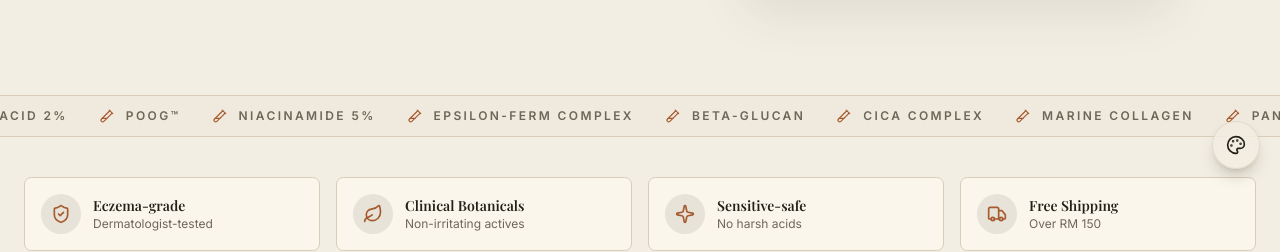
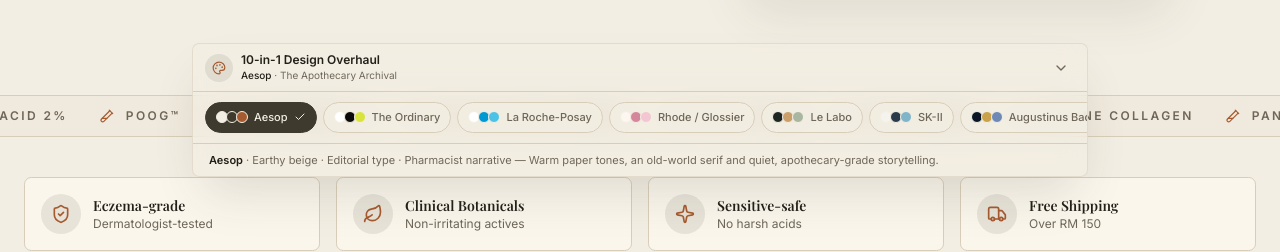
Before and after one commit to heat-a11y/skinpiens, a Next.js app: page / in a window 1280 px wide. Shown: the part 611-863 px from the top of the page. Built offline with nearby package versions, Linux system fonts and the light colour scheme; a web font is replaced by a local one.

Commit message:
feat: replace floating theme button with always-visible 10-theme dock
The 10-in-1 design overhaul switcher is now a persistent bottom dock that
lists all ten aesthetic architectures (swatch + name) and shows the active
theme's description. No more hidden palette button.

```diff
--- a/components/themes/theme-switcher.tsx
+++ b/components/themes/theme-switcher.tsx
@@ -2,106 +2,103 @@
 
 import { useState } from "react";
 import { AnimatePresence, motion } from "framer-motion";
-import { Check, Palette, X } from "lucide-react";
+import { Check, ChevronDown, Palette } from "lucide-react";
 import { THEMES } from "@/lib/themes";
 import { useTheme } from "@/components/providers/theme-provider";
 import { cn } from "@/lib/utils";
 
+/**
+ * Always-visible design overhaul dock. Lists all 10 aesthetic
+ * architectures; clicking one restyles the entire storefront via the
+ * data-theme attribute — no page reload.
+ */
 export function ThemeSwitcher() {
-  const { theme, setTheme } = useTheme();
-  const [open, setOpen] = useState(false);
+  const { theme, themeDef, setTheme } = useTheme();
+  const [open, setOpen] = useState(true);
 
   return (
-    <>
-      <motion.button
-        initial={{ opacity: 0, scale: 0.8 }}
-        animate={{ opacity: 1, scale: 1 }}
-        transition={{ delay: 1 }}
+    <div className="pointer-events-none fixed inset-x-0 bottom-0 z-[45] flex justify-center px-3 pb-3">
+      <div className="pointer-events-auto glass w-full max-w-4xl rounded-2xl shadow-2xl shadow-primary/15">
+        {/* Header row */}
+        <div className="flex items-center gap-2 border-b border-border px-3 py-2">
+          <span className="flex h-7 w-7 items-center justify-center rounded-full bg-primary/10 text-theme-accent">
+            <Palette className="h-3.5 w-3.5" />
+          </span>
+          <div className="min-w-0">
+            <p className="truncate text-xs font-semibold">
+              10-in-1 Design Overhaul
+            </p>
+            <p className="truncate text-[10px] text-muted-foreground">
+              <span className="font-medium text-foreground">{themeDef.name}</span>
+              {" · "}
+              {themeDef.brand}
+            </p>
+          </div>
+          <button
             onClick={() => setOpen((o) => !o)}
-        aria-label="Switch storefront theme"
             aria-expanded={open}
-        className="glass fixed bottom-5 right-5 z-[60] flex h-12 w-12 items-center justify-center rounded-full shadow-lg shadow-primary/20"
+            aria-label={open ? "Hide theme list" : "Show theme list"}
+            className="ml-auto flex h-7 w-7 items-center justify-center rounded-full text-muted-foreground transition-colors hover:bg-muted hover:text-foreground"
           >
-        <AnimatePresence mode="wait" initial={false}>
-          {open ? (
-            <motion.span
-              key="x"
-              initial={{ rotate: -90, opacity: 0 }}
-              animate={{ rotate: 0, opacity: 1 }}
-              exit={{ rotate: 90, opacity: 0 }}
-              transition={{ duration: 0.15 }}
-            >
-              <X className="h-5 w-5" />
-            </motion.span>
-          ) : (
-            <motion.span
-              key="p"
-              initial={{ rotate: 90, opacity: 0 }}
-              animate={{ rotate: 0, opacity: 1 }}
-              exit={{ rotate: -90, opacity: 0 }}
-              transition={{ duration: 0.15 }}
-            >
-              <Palette className="h-5 w-5" />
-            </motion.span>
-          )}
-        </AnimatePresence>
-      </motion.button>
+            <ChevronDown
+              className={cn("h-4 w-4 transition-transform", !open && "rotate-180")}
+            />
+          </button>
+        </div>
 
-      <AnimatePresence>
+        <AnimatePresence initial={false}>
           {open && (
             <motion.div
-            initial={{ opacity: 0, y: 16, scale: 0.96 }}
-            animate={{ opacity: 1, y: 0, scale: 1 }}
-            exit={{ opacity: 0, y: 16, scale: 0.96 }}
-            transition={{ duration: 0.25, ease: "easeOut" }}
-            className="glass fixed bottom-20 right-5 z-[60] w-[min(92vw,340px)] overflow-hidden rounded-2xl shadow-2xl"
+              initial={{ height: 0, opacity: 0 }}
+              animate={{ height: "auto", opacity: 1 }}
+              exit={{ height: 0, opacity: 0 }}
+              transition={{ duration: 0.25, ease: "easeInOut" }}
+              className="overflow-hidden"
             >
-            <div className="border-b border-border px-4 py-3">
-              <p className="font-heading text-sm font-bold">10-in-1 Design Overhaul</p>
-              <p className="text-xs text-muted-foreground">
-                Preview Skinpiens under 10 aesthetic architectures.
-              </p>
-            </div>
-            <div className="max-h-[60vh] overflow-y-auto p-2">
+              {/* Theme chips */}
+              <div className="no-scrollbar flex gap-1.5 overflow-x-auto px-3 py-2.5">
                 {THEMES.map((t) => {
                   const active = t.id === theme;
                   return (
                     <button
                       key={t.id}
                       onClick={() => setTheme(t.id)}
+                      title={`${t.brand} — ${t.tagline}`}
                       className={cn(
-                      "flex w-full items-center gap-3 rounded-xl px-3 py-2.5 text-left transition-colors",
-                      active ? "bg-primary/10" : "hover:bg-muted",
+                        "flex shrink-0 items-center gap-1.5 rounded-full border px-2.5 py-1.5 text-[11px] font-medium transition-colors",
+                        active
+                          ? "border-primary bg-primary text-primary-foreground"
+                          : "border-border bg-background/70 text-muted-foreground hover:bg-muted hover:text-foreground",
                       )}
                     >
-                    <span className="flex shrink-0 -space-x-1">
-                      {t.swatches.map((s) => (
+                      <span className="flex -space-x-0.5">
+                        {t.swatches.slice(0, 3).map((s) => (
                           <span
                             key={s}
-                          className="h-5 w-5 rounded-full border border-border"
+                            className="h-3 w-3 rounded-full border border-background"
                             style={{ background: s }}
                           />
                         ))}
                       </span>
-                    <span className="min-w-0 flex-1">
-                      <span className="flex items-center gap-1.5">
-                        <span className="truncate text-sm font-semibold">{t.name}</span>
-                        <span className="truncate text-[11px] text-muted-foreground">
-                          {t.brand}
-                        </span>
-                      </span>
-                      <span className="block truncate text-xs text-muted-foreground">
-                        {t.tagline}
-                      </span>
-                    </span>
-                    {active && <Check className="h-4 w-4 shrink-0 text-primary" />}
+                      {t.name}
+                      {active && <Check className="h-3 w-3" />}
                     </button>
                   );
                 })}
               </div>
+
+              {/* Active theme description */}
+              <p className="border-t border-border px-4 py-2 text-[11px] text-muted-foreground">
+                <span className="font-semibold text-foreground">{themeDef.name}</span>
+                {" · "}
+                {themeDef.tagline}
+                {" — "}
+                {themeDef.description}
+              </p>
             </motion.div>
           )}
         </AnimatePresence>
-    </>
+      </div>
+    </div>
   );
 }
```
Lines whose indentation alone changed are shown as unchanged.
